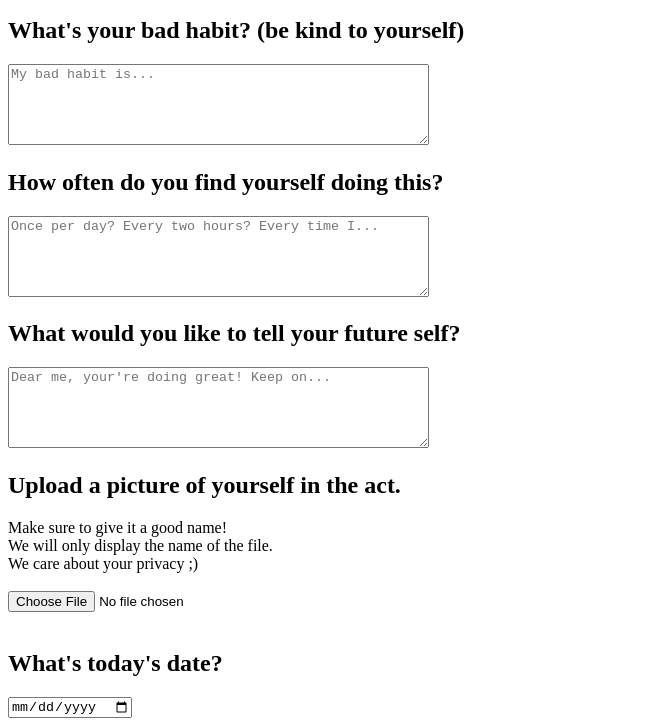
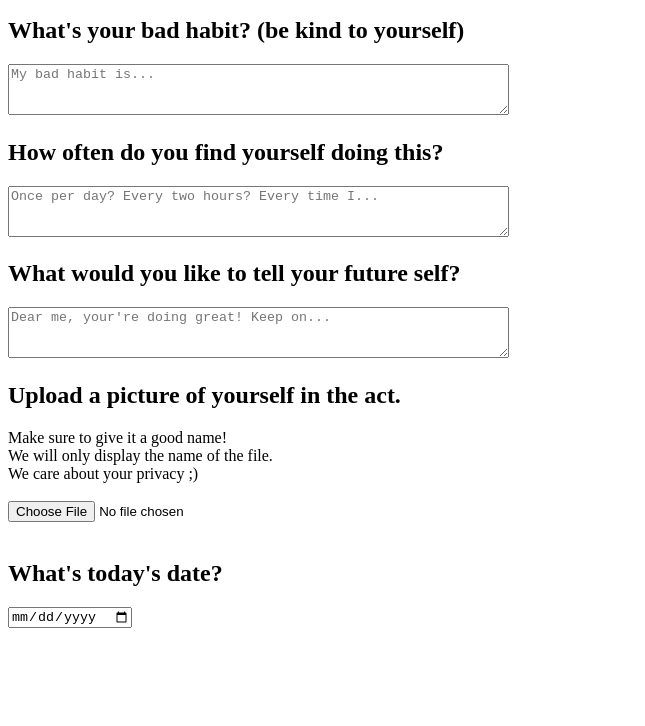
Before and after one commit to jonathanyvargas/00b-collaboration, a plain HTML site: page project-1/bad-habits/index.html in a window 1280 px wide. Shown: the part 221-947 px from the top of the page, without its empty margins (0-645 px from the left). After the commit the page ends 857 px from the top, so only its background shows below. Drawn offline with Linux system fonts and the light colour scheme.

Commit message:
Adjusted box sizes

```diff
--- a/project-1/bad-habits/index.html
+++ b/project-1/bad-habits/index.html
@@ -19,11 +19,11 @@
         <p>Fill in all the boxes and <b>take a screenshot</b> of your pogress. Make sure to come back often!</p>
     </Header>
     <h2>What's your bad habit? (be kind to yourself)</h2>
-    <textarea rows="5" cols="50" placeholder="My bad habit is..."></textarea>
+    <textarea rows="3" cols="60" placeholder="My bad habit is..."></textarea>
     <h2>How often do you find yourself doing this?</h2>
-    <textarea rows="5" cols="50" placeholder="Once per day? Every two hours? Every time I..."></textarea><br>
+    <textarea rows="3" cols="60" placeholder="Once per day? Every two hours? Every time I..."></textarea><br>
     <h2>What would you like to tell your future self?</h2>
-    <textarea rows="5" cols="50" placeholder="Dear me, your're doing great! Keep on..."></textarea><br>
+    <textarea rows="3" cols="60" placeholder="Dear me, your're doing great! Keep on..."></textarea><br>
     <label for="myfile"><h2>Upload a picture of yourself in the act.</h2>
     Make sure to give it a good name! <br>
     We will only display the name of the file.<br>
```
